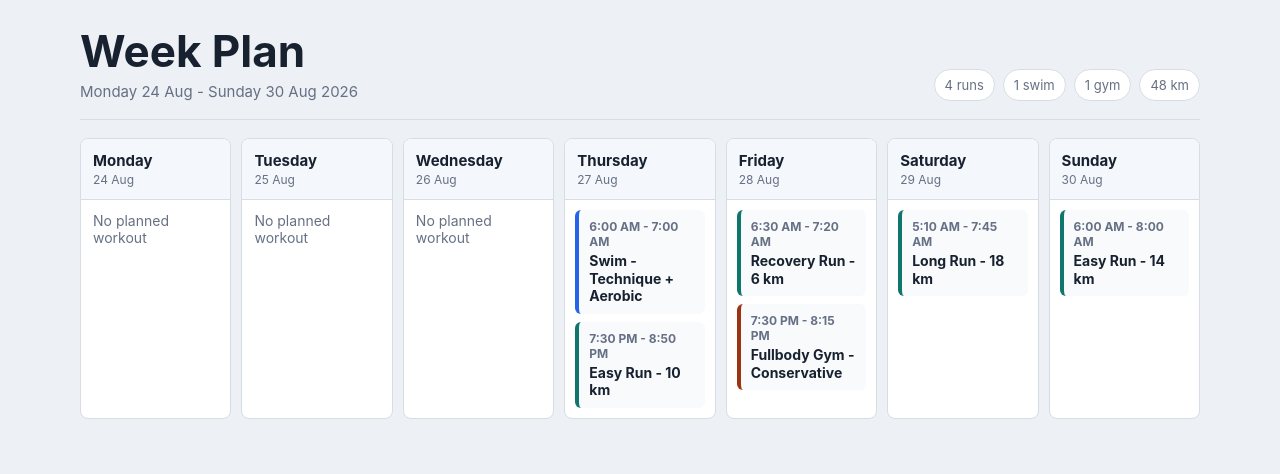
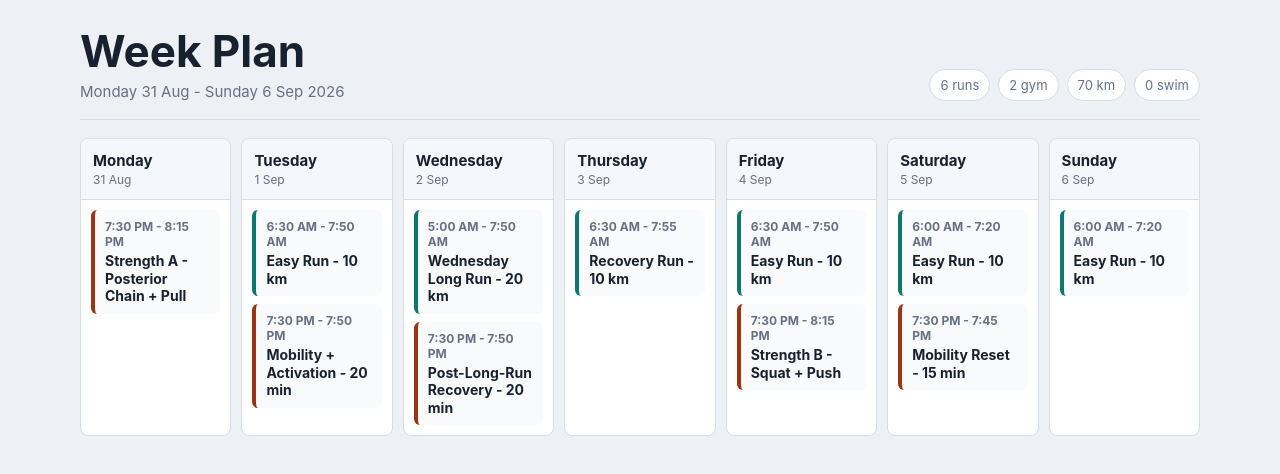
Before and after one commit to tyagiutkarsh/kc-2027-qualification-site, a plain HTML site: page week-plan.html in a window 1280 px wide. Drawn offline with Linux system fonts and the light colour scheme.

Commit message:
Publish Sep 1-6 70 km training week

```diff
--- a/week-plan.html
+++ b/week-plan.html
@@ -7,14 +7,14 @@
   </style>
 </head>
 <body><main>
-  <header><div><h1>Week Plan</h1><div class="range">Monday 24 Aug - Sunday 30 Aug 2026</div></div><div class="summary"><span class="pill">4 runs</span><span class="pill">1 swim</span><span class="pill">1 gym</span><span class="pill">48 km</span></div></header>
+  <header><div><h1>Week Plan</h1><div class="range">Monday 31 Aug - Sunday 6 Sep 2026</div></div><div class="summary"><span class="pill">6 runs</span><span class="pill">2 gym</span><span class="pill">70 km</span><span class="pill">0 swim</span></div></header>
   <section class="week">
-    <article class="day"><div class="day-head"><div class="dow">Monday</div><div class="date">24 Aug</div></div><div class="empty">No planned workout</div></article>
-    <article class="day"><div class="day-head"><div class="dow">Tuesday</div><div class="date">25 Aug</div></div><div class="empty">No planned workout</div></article>
-    <article class="day"><div class="day-head"><div class="dow">Wednesday</div><div class="date">26 Aug</div></div><div class="empty">No planned workout</div></article>
-    <article class="day"><div class="day-head"><div class="dow">Thursday</div><div class="date">27 Aug</div></div><div class="items"><div class="workout swim"><div class="time">6:00 AM - 7:00 AM</div><div class="title">Swim - Technique + Aerobic</div></div><div class="workout run"><div class="time">7:30 PM - 8:50 PM</div><div class="title">Easy Run - 10 km</div></div></div></article>
-    <article class="day"><div class="day-head"><div class="dow">Friday</div><div class="date">28 Aug</div></div><div class="items"><div class="workout run"><div class="time">6:30 AM - 7:20 AM</div><div class="title">Recovery Run - 6 km</div></div><div class="workout strength"><div class="time">7:30 PM - 8:15 PM</div><div class="title">Fullbody Gym - Conservative</div></div></div></article>
-    <article class="day"><div class="day-head"><div class="dow">Saturday</div><div class="date">29 Aug</div></div><div class="items"><div class="workout run"><div class="time">5:10 AM - 7:45 AM</div><div class="title">Long Run - 18 km</div></div></div></article>
-    <article class="day"><div class="day-head"><div class="dow">Sunday</div><div class="date">30 Aug</div></div><div class="items"><div class="workout run"><div class="time">6:00 AM - 8:00 AM</div><div class="title">Easy Run - 14 km</div></div></div></article>
+    <article class="day"><div class="day-head"><div class="dow">Monday</div><div class="date">31 Aug</div></div><div class="items"><div class="workout strength"><div class="time">7:30 PM - 8:15 PM</div><div class="title">Strength A - Posterior Chain + Pull</div></div></div></article>
+    <article class="day"><div class="day-head"><div class="dow">Tuesday</div><div class="date">1 Sep</div></div><div class="items"><div class="workout run"><div class="time">6:30 AM - 7:50 AM</div><div class="title">Easy Run - 10 km</div></div><div class="workout strength"><div class="time">7:30 PM - 7:50 PM</div><div class="title">Mobility + Activation - 20 min</div></div></div></article>
+    <article class="day"><div class="day-head"><div class="dow">Wednesday</div><div class="date">2 Sep</div></div><div class="items"><div class="workout run"><div class="time">5:00 AM - 7:50 AM</div><div class="title">Wednesday Long Run - 20 km</div></div><div class="workout strength"><div class="time">7:30 PM - 7:50 PM</div><div class="title">Post-Long-Run Recovery - 20 min</div></div></div></article>
+    <article class="day"><div class="day-head"><div class="dow">Thursday</div><div class="date">3 Sep</div></div><div class="items"><div class="workout run"><div class="time">6:30 AM - 7:55 AM</div><div class="title">Recovery Run - 10 km</div></div></div></article>
+    <article class="day"><div class="day-head"><div class="dow">Friday</div><div class="date">4 Sep</div></div><div class="items"><div class="workout run"><div class="time">6:30 AM - 7:50 AM</div><div class="title">Easy Run - 10 km</div></div><div class="workout strength"><div class="time">7:30 PM - 8:15 PM</div><div class="title">Strength B - Squat + Push</div></div></div></article>
+    <article class="day"><div class="day-head"><div class="dow">Saturday</div><div class="date">5 Sep</div></div><div class="items"><div class="workout run"><div class="time">6:00 AM - 7:20 AM</div><div class="title">Easy Run - 10 km</div></div><div class="workout strength"><div class="time">7:30 PM - 7:45 PM</div><div class="title">Mobility Reset - 15 min</div></div></div></article>
+    <article class="day"><div class="day-head"><div class="dow">Sunday</div><div class="date">6 Sep</div></div><div class="items"><div class="workout run"><div class="time">6:00 AM - 7:20 AM</div><div class="title">Easy Run - 10 km</div></div></div></article>
   </section>
 </main></body></html>
```
